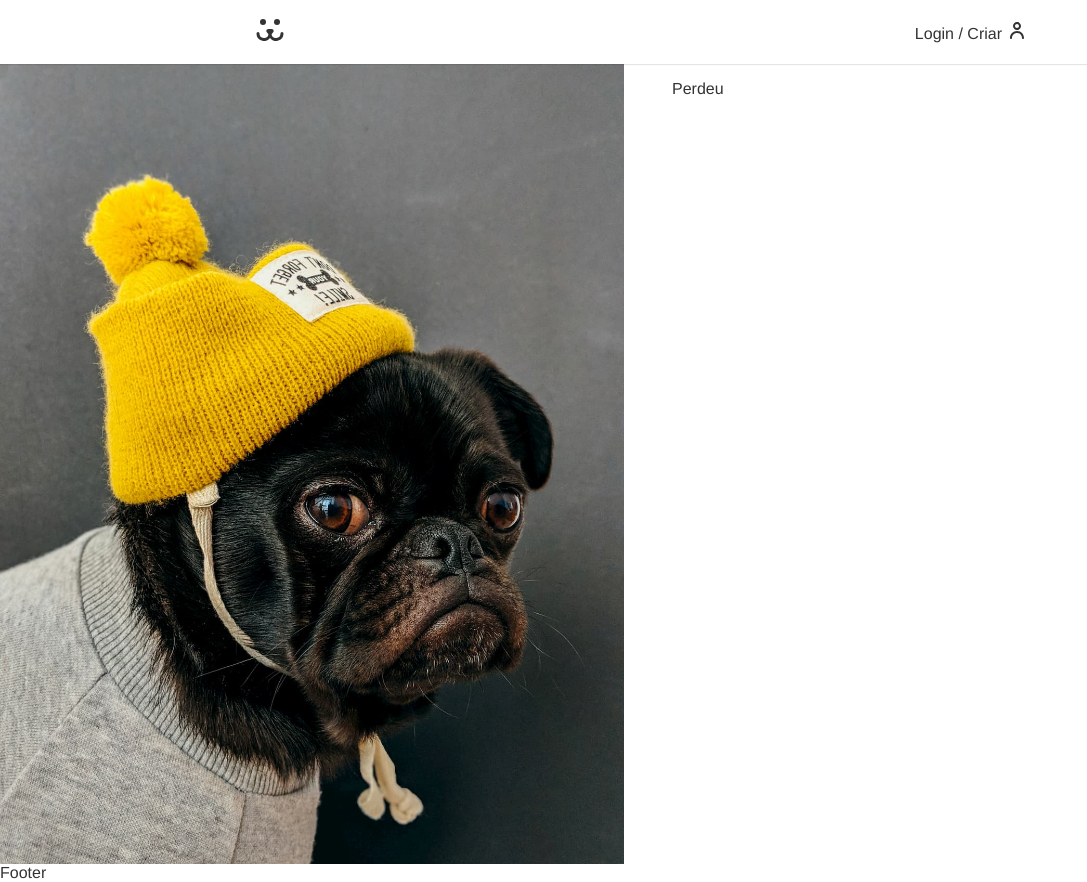
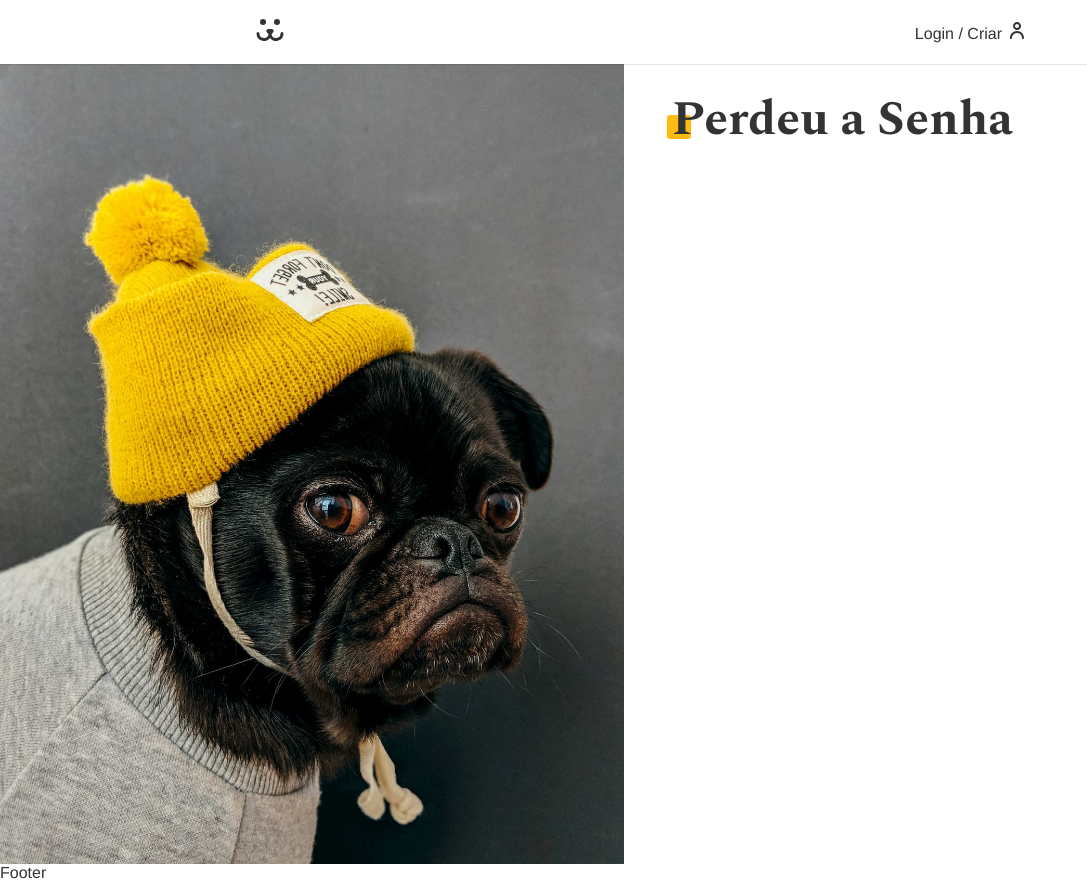
Before and after one commit to danielgiovane/animaletes, a React (Create React App) app: page /login/perdeu in a window 1280 px wide. Shown: the whole page, without its empty margins (0-1087 px from the left). Built offline with nearby package versions, Linux system fonts and the light colour scheme.

Commit message:
Começando a estilizar a pagina de perdeu a senha

```diff
--- a/src/Components/Login/LoginPasswordLost.js
+++ b/src/Components/Login/LoginPasswordLost.js
@@ -1,11 +1,11 @@
-import React from 'react'
+import React from "react";
 
 const LoginPasswordLost = () => {
   return (
-    <div>
-      Perdeu
-    </div>
-  )
-}
+    <section className="animeLeft">
+      <h1 className="title">Perdeu a Senha</h1>
+    </section>
+  );
+};
 
-export default LoginPasswordLost
+export default LoginPasswordLost;
```
